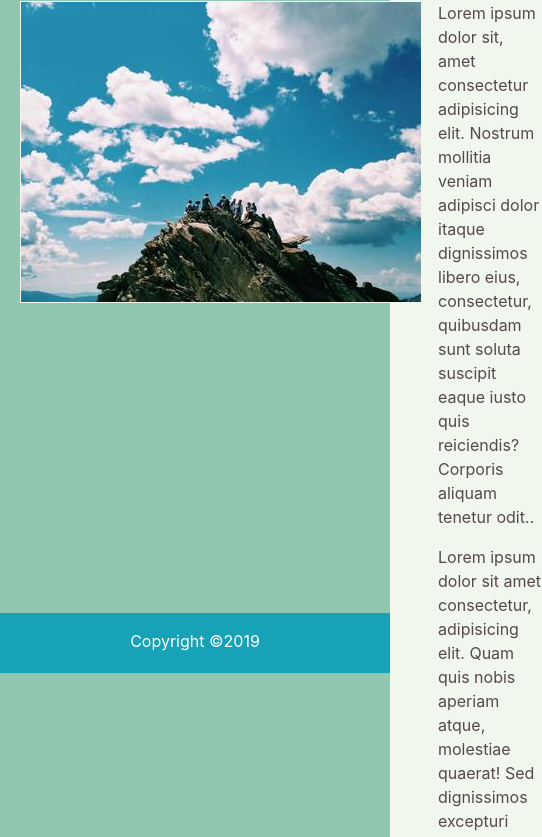
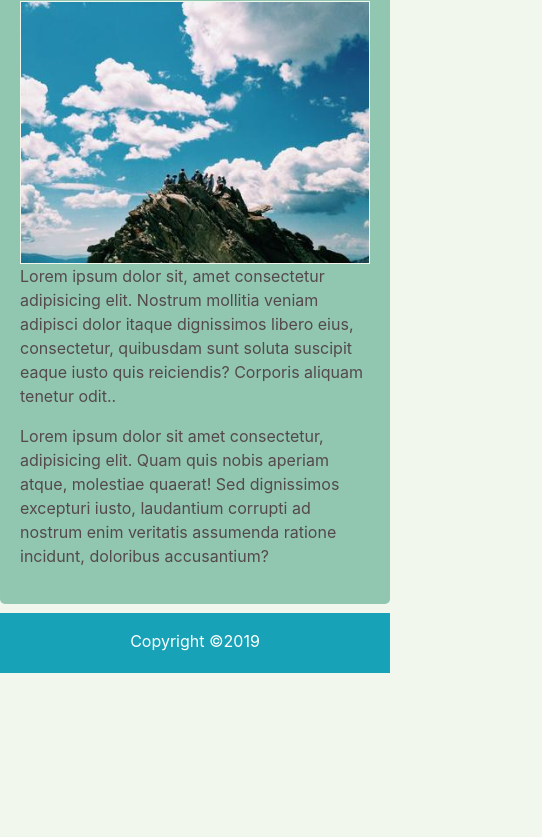
Before and after one commit to mesmerizingYeti/Bootstrap-Portfolio, a plain HTML site: page index.html in a window 390 px wide. Shown: the part 171-1008 px from the top of the page, 542 px wide, since content can reach past the window. After the commit the page ends 885 px from the top, so only its background shows below. Drawn offline with nearby package versions, Linux system fonts and the light colour scheme.

Commit message:
Added styling for sm scrns for index.html

```diff
--- a/assets/css/style.css
+++ b/assets/css/style.css
@@ -32,3 +32,12 @@ body {
 .text-dark-liver {
     color : #54494B;
 }
+
+@media only screen and (max-width: 460px) {
+
+    .about-picture {
+        height: auto;
+        width: 100%;
+    }
+
+}
--- a/index.html
+++ b/index.html
@@ -27,8 +27,8 @@
   <div class="container d-flex flex-column h-100">
     <h1 class="mt-0 text-dark-liver">About Me</h1>
 
-    <div class="media">
-      <img src="./assets/images/aboutPlaceholder.jpg" class="align-self-start mr-3 image-border" alt="Profile Image">
+    <div class="mediam d-flex flex-wrap">
+      <img src="./assets/images/aboutPlaceholder.jpg" class="align-self-start mr-3 image-border about-picture" alt="Profile Image">
       <div class="media-body text-dark-liver">
         <p>Lorem ipsum dolor sit, amet consectetur adipisicing elit. Nostrum mollitia veniam adipisci dolor itaque dignissimos libero eius, consectetur, quibusdam sunt soluta suscipit eaque iusto quis reiciendis? Corporis aliquam tenetur odit..</p>
         <p>Lorem ipsum dolor sit amet consectetur, adipisicing elit. Quam quis nobis aperiam atque, molestiae quaerat! Sed dignissimos excepturi iusto, laudantium corrupti ad nostrum enim veritatis assumenda ratione incidunt, doloribus accusantium?</p>
```
